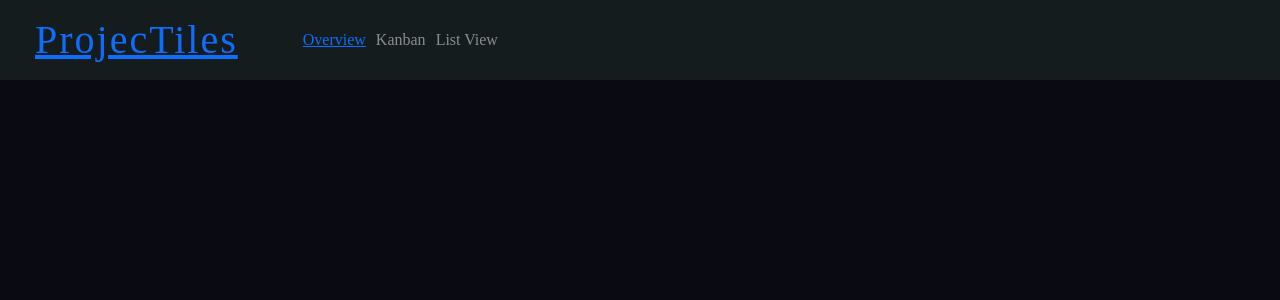
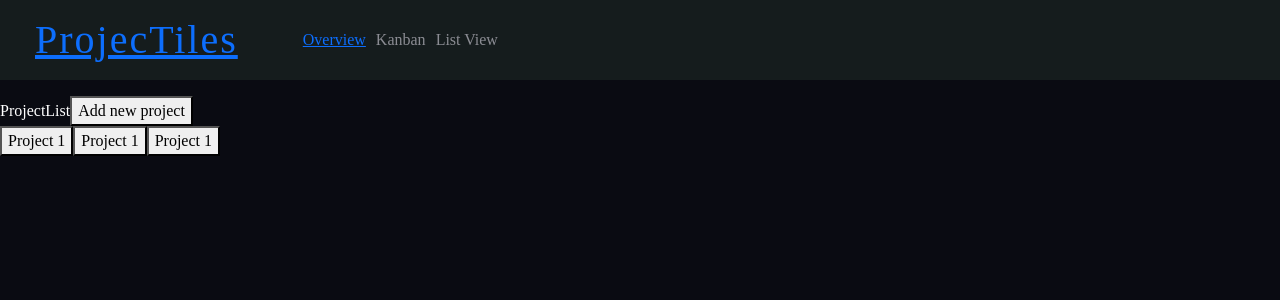
Before and after one commit to KM-func/projectiles-v3, a React (Create React App) app: page /overview in a window 1280 px wide. Shown: the top 300 px of the page. Built offline with nearby package versions, Linux system fonts and the light colour scheme.

Commit message:
added overview

```diff
--- a/src/pages/Overview/Overview.jsx
+++ b/src/pages/Overview/Overview.jsx
@@ -1,8 +1,38 @@
 export default function Overview(props){
 
     return(
-        <div>
+        <div className="overview">
+            <div className="project-list">
+                <div className="header">
+                    ProjectList
+                    <button type="button">
+                        Add new project
+                    </button>
+                </div>
+                <div className="body">
+                    <button type="button">Project 1</button>
+                    <button type="button">Project 1</button>
+                    <button type="button">Project 1</button>
+                </div>
+            </div>
+            <div className="overview-body">
+                <div className="header">
+                </div>
+                <div className="body">
+                    <div className="description">
 
+                    </div>
+                    <div className="history">
+
+                    </div>
+                    <div className="kanban">
+
+                    </div>
+                    <div className="details">
+
+                    </div>
+                </div>
+            </div>
         </div>
     )
 }
```
